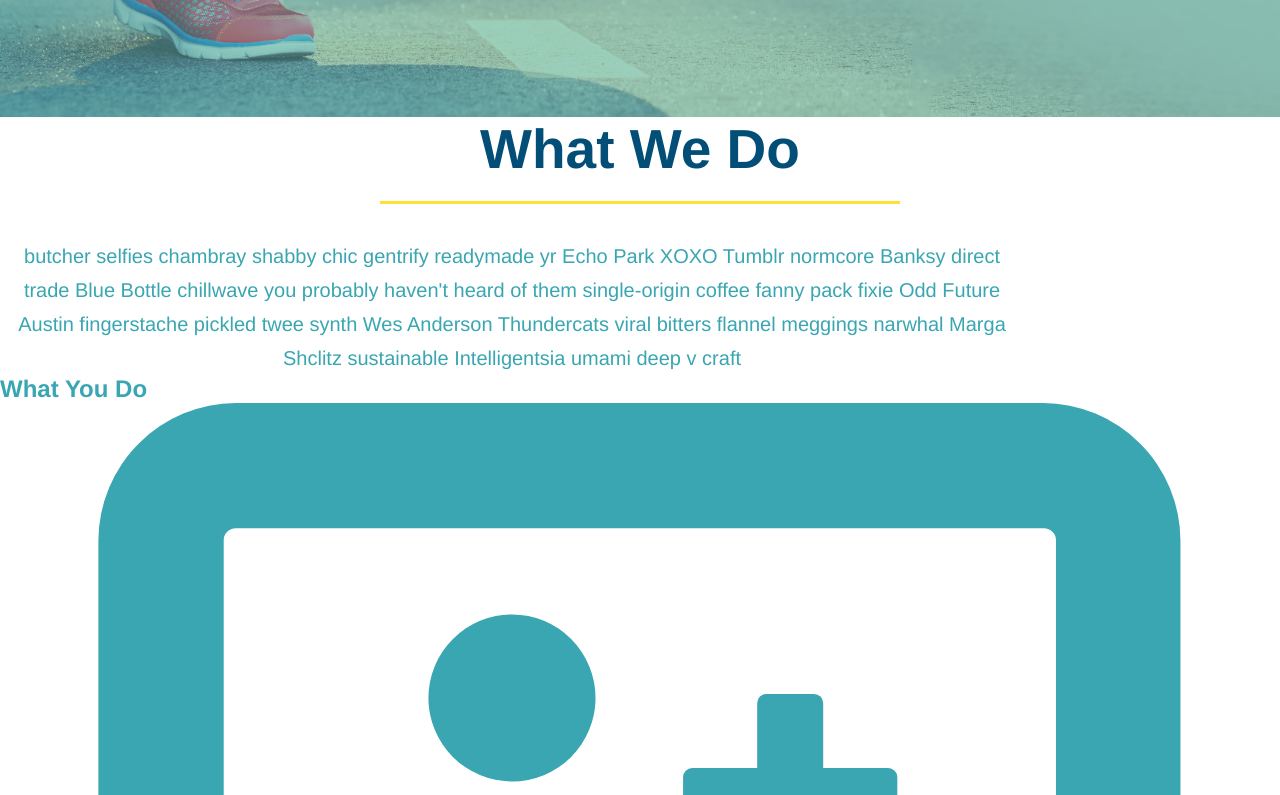
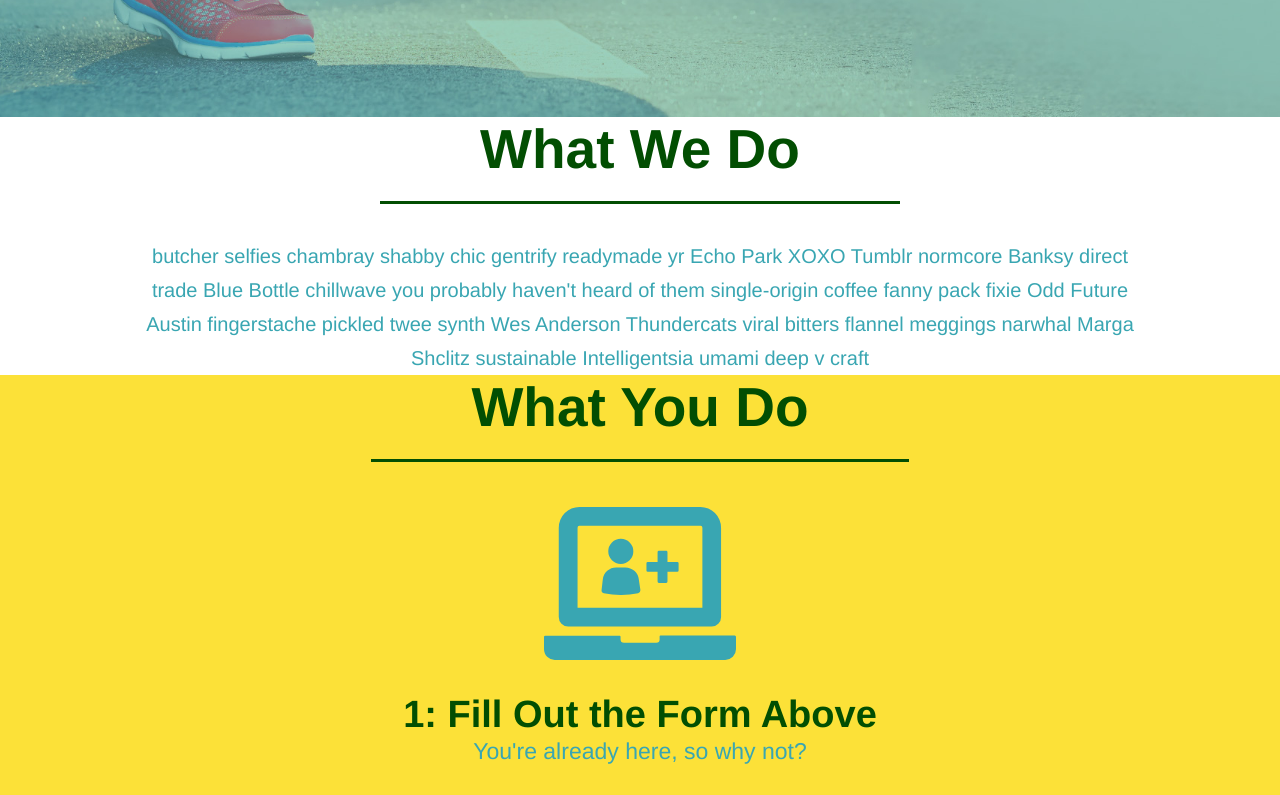
Before and after one commit to roger10e/run-buddy, a plain HTML site: page index.html in a window 1280 px wide. Shown: the part 565-1360 px from the top of the page. Drawn offline with Linux system fonts and the light colour scheme.

Commit message:
finished 1.4.6

```diff
--- a/assets/css/style.css
+++ b/assets/css/style.css
@@ -124,19 +124,57 @@ footer a {
     text-align: center;
 }
 
-.intro h2 {
-    font-size: 55px;
-    color: #024e76;
-    margin-bottom: 35px;
-    padding: 0 100px 20px 100px;
-    border-bottom: 3px solid;
-    border-color: #fce138;
-    display: inline-block;
-}
 
 .intro p {
     line-height: 1.7;
     color: #39a6b2;
     width: 80%;
     font-size: 20px;
+    margin: 0 auto;
 }
+
+.steps  {
+    text-align: center;
+    background: #fce138;
+}
+
+.section-title {
+    font-size: 55px;
+    color: #024e02;
+    margin-bottom: 35px;
+    padding: 0 100px 20px 100px;
+    display: inline-block;
+    border-bottom: 3px solid;
+}
+
+.primary-border {
+    border-color: #fce138;
+}
+
+.secondary-border {
+    border-color: #39a6b2;
+}
+
+.steps div{
+    margin-bottom: 80px;
+}
+
+.steps img {
+    width: 15%;
+    margin: 10px 0;
+}
+
+.steps h3 {
+    color: #024e02;
+    font-size: 46px;
+    margin-top: 10px;
+}
+
+.steps p {
+    color: #39a6b2;
+    font-size: 23px;
+}
+
+.steps span {
+    font-size: 38px;
+}
--- a/index.html
+++ b/index.html
@@ -68,38 +68,38 @@
 
         <!--"what we do" section-->
         <section id="what-we-do" class="intro">
-            <h2>What We Do</h2>
+            <h2 class="section-title primary border">What We Do</h2>
             <p>
                 butcher selfies chambray shabby chic gentrify readymade yr Echo Park XOXO Tumblr normcore Banksy direct trade Blue Bottle chillwave you probably haven't heard of them single-origin coffee fanny pack fixie Odd Future Austin fingerstache pickled twee synth Wes Anderson Thundercats viral bitters flannel meggings narwhal Marga Shclitz sustainable Intelligentsia umami deep v craft
             </p>
         </section>
 
         <!--"what you do" section-->
-        <section id="what-we-do">
-            <h2>What You Do</h2>
+        <section id="what-you-do" class="steps">
+            <h2 class="section-title secondary border">What You Do</h2>
 
             <div>
                 <!--insert this img element-->
                 <img src="./assets/images/step-1.svg" alt=" "/>
-                <h3>Step 1: Fill Out the Form Above</h3>
+                <h3> <span> 1: Fill Out the Form Above</span></h3>
                 <p>You're already here, so why not?</p>
             </div>
 
             <div>
                 <img src="./assets/images/step-2.svg" alt=" ">
-                <h3>Step 2: Consult with One of Our Trainers</h3>
+                <h3><span>Step 2: Consult with One of Our Trainers</span></h3>
                 <p>Are you here to build muscle, lose weight, or just feel good?</p>
             </div>
 
             <div>
                 <img src="./assets/images/step-3.svg" alt=" ">
-                <h3>Step 3: Get Running</h3>
+                <h3><span>Step 3: Get Running</span></h3>
                 <p>Hit the ground running (literally) once your trainer lays out your plan.</p>
             </div>
 
             <div>
                 <img src="./assets/images/step-4.svg" alt=" ">
-                <h3>Step 4: See Results:</h3>
+                <h3><span>Step 4: See Results:</span></h3>
                 <p>Bi-weekly check-ins with your trainer will keep you focused</p>
             </div>
         </section>
```
